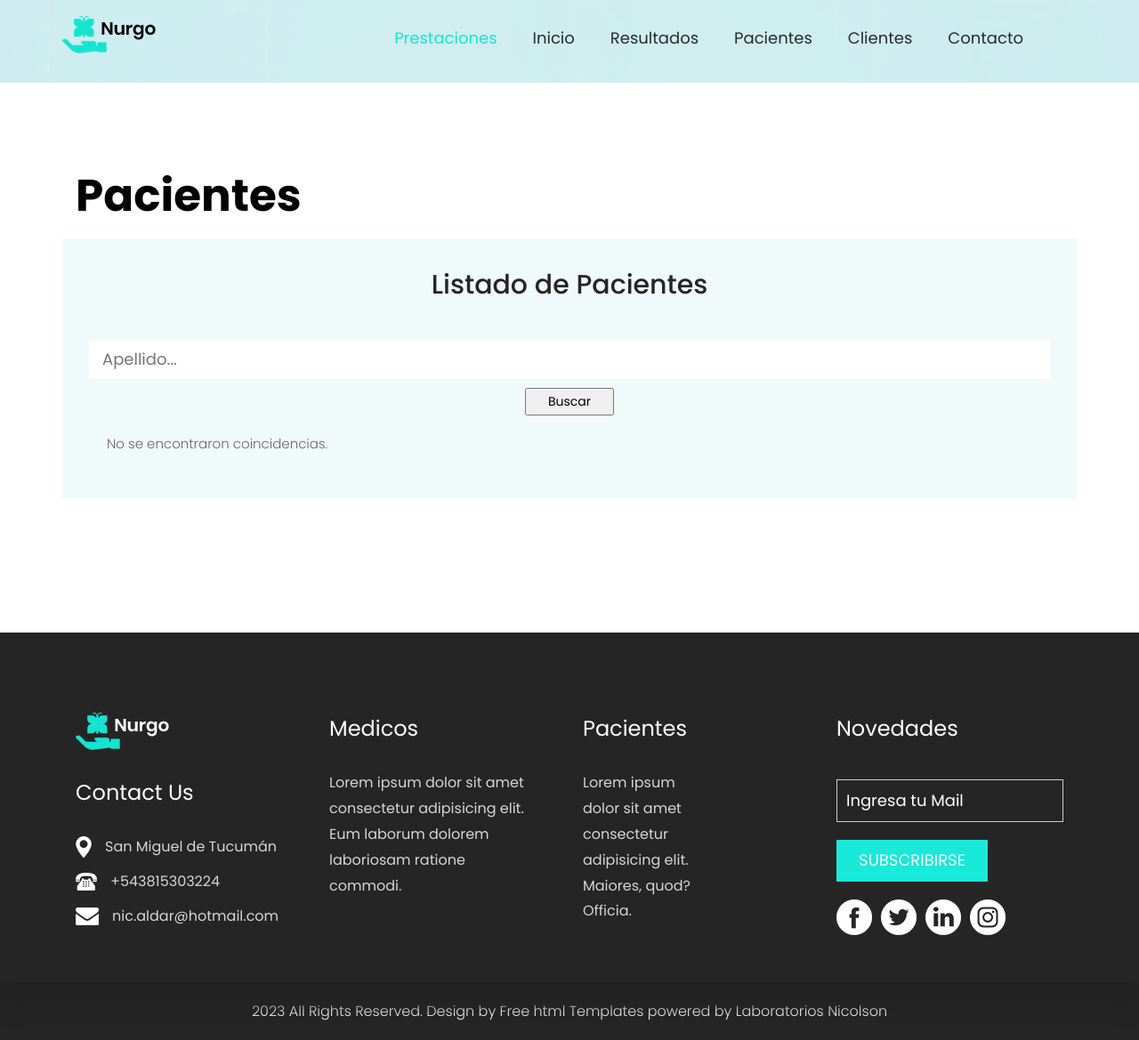
After one commit to Cross-Naicha/Laboratory, a Django app: page /pacientes/ in a window 1280 px wide. The commit adds this page. Shown: the whole page at 89% size. Run offline with Django 4.2, Linux system fonts and the light colour scheme; data that the repository does not hold is empty; some libraries are stand-ins or nearby versions.

Commit message:
3ra Entrega Finalizada

```diff
--- a/main/static/css/style.css
+++ b/main/static/css/style.css
@@ -824,6 +824,17 @@ button {
     padding-top: 20px;
 }
 
+.search {
+    display: flex;
+    flex-direction: column;
+}
+
+.search-bottom {
+    width: 100px;
+    margin: auto;
+    margin-top: 10px;
+}
+
 #my_slider .carousel-control-prev:hover,
 #my_slider .carousel-control-next:hover,
 #my_slider .carousel-control-prev:focus,
--- /dev/null
+++ b/main/templates/main/patients.html
@@ -0,0 +1,40 @@
+{% extends "base.html" %}
+
+# Ediciones:
+{% block head_title %}<title>Pacientes</title>{% endblock head_title %}
+
+{% block main %}
+
+    <!-- contact section start -->
+    <div class="contact_section layout_padding">
+        <div class="container">
+            <h1 class="contact_taital">Pacientes</h1>
+            <div class="news_section_2">
+                <div class="row">
+                    <div class="contact_box">
+                        <form action="">
+                            <div class="search">
+                                <h1 class="book_text">Listado de Pacientes</h1>
+                                <input type="text" class="Email_text" placeholder="Apellido..." name='lastname'>
+                                <input class="search-bottom" type="submit" value="Buscar">
+                            </div>
+                        </form>
+                        <p class='patients_list'>
+                            {% if patients_list %}
+                            <ul>
+                                {% for patient in patients_list %}
+                                <li>({{patient.id}}) - {{patient.lastname}}, {{patient.name}}. Peso: {{patient.weight}}, Altura: {{patient.height}}. Glucosa: {{patient.bloodGlucose}}, Trigliceridos: {{patient.triglycerides}} </li>
+                                {% endfor %}
+                            </ul>
+                            {% else %}
+                            <p>No se encontraron coincidencias.</p>
+                            {% endif %}
+                        </p>
+                    </div>
+                </div>
+            </div>
+        </div>
+    </div>
+    <!-- contact section end -->
+
+{% endblock main %}
--- a/main/urls.py
+++ b/main/urls.py
@@ -1,7 +1,8 @@
 from django.urls import path
-from main.views import main, patients
+from main.views import main, patients, patients_view
 
 urlpatterns = [
     path('', main, name='index_path'),
-    path('resultados/', patients, name='resultados_path')
+    path('resultados/', patients, name='results_path'),
+    path('pacientes/', patients_view, name='patients_path')
 ]
--- a/main/views.py
+++ b/main/views.py
@@ -1,11 +1,14 @@
-from django.shortcuts import render
+from django.shortcuts import render, redirect
 from main.models import Patients
+# from main.forms import Patient
 
 # Create your views here:
 def main(request):
     return render(request, 'main/index.html', {})
 
 def patients(request):
+
+    # Version HTML
 
     print(request.POST)
 
@@ -21,4 +24,17 @@ def patients(request):
         patient = Patients(name=name, lastname=lastname, height=height, weight=weight, bloodGlucose=bloodGlucose, triglycerides=triglycerides)
         patient.save()
 
+        return redirect('patients_path')
+
     return render(request, 'main/results.html', {})
+
+def patients_view(request):
+
+    search_id = request.GET.get('lastname')
+
+    if search_id:
+        patients_list = Patients.objects.filter(lastname=search_id)
+    else:
+        patients_list = Patients.objects.all()
+
+    return render(request, 'main/patients.html', {'patients_list': patients_list})
--- a/templates/base.html
+++ b/templates/base.html
@@ -46,15 +46,17 @@
                 <div class="collapse navbar-collapse" id="navbarSupportedContent">
                     <ul class="navbar-nav mr-auto">
 
-                        {% block nav %}
-
-                        {% endblock nav %}
-
-                        <li class="nav-item">
-                            <a class="nav-link">Medicina</a>
+                        <li class="nav-item active">
+                            <a class="nav-link">Prestaciones</a>
                         </li>
                         <li class="nav-item">
-                            <a class="nav-link">Novedades</a>
+                            <a class="nav-link" href={% url "index_path" %}>Inicio</a>
+                        </li>
+                        <li class="nav-item">
+                            <a class="nav-link" href={% url "results_path" %}>Resultados</a>
+                        </li>
+                        <li class="nav-item">
+                            <a class="nav-link" href={% url "patients_path" %}>Pacientes</a>
                         </li>
                         <li class="nav-item">
                             <a class="nav-link">Clientes</a>
```
Also changed, not shown: main/forms.py (added, +10 -0 lines), main/templates/main/results.html (+0 -11 lines).
